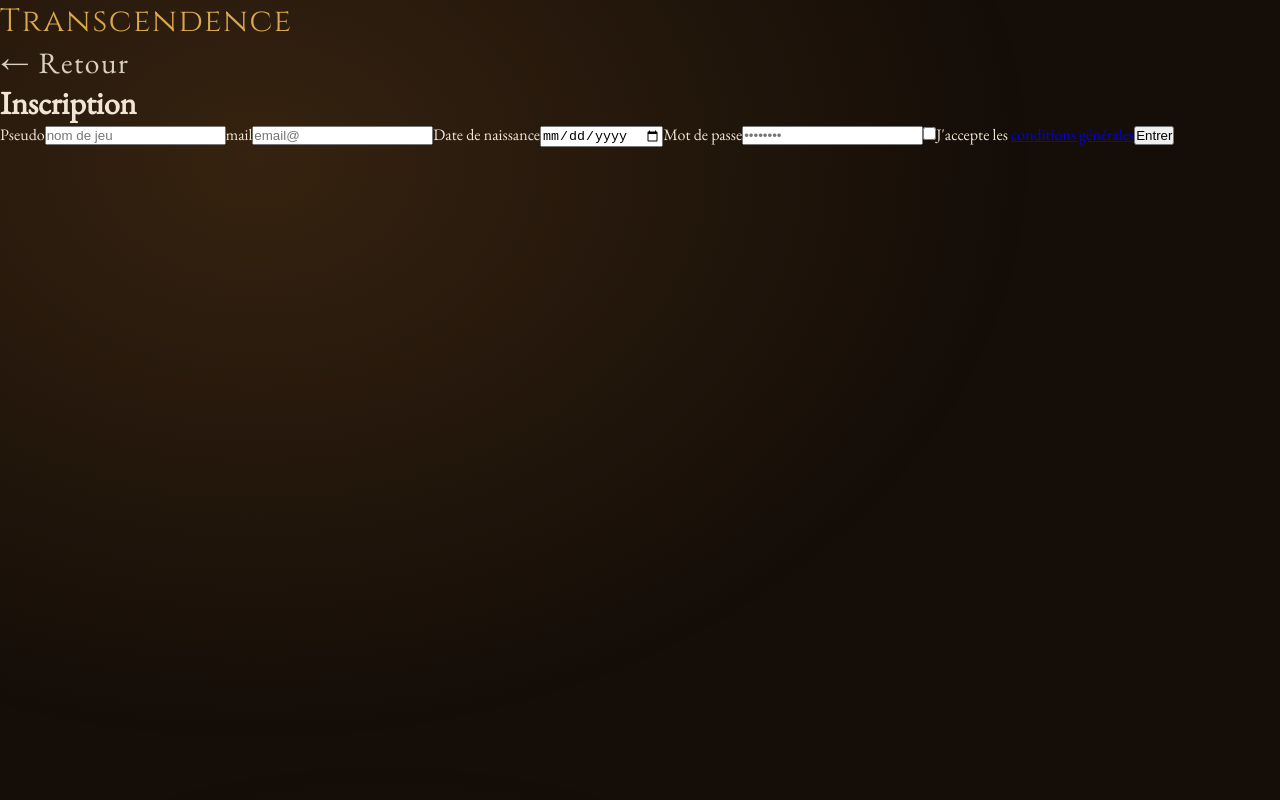
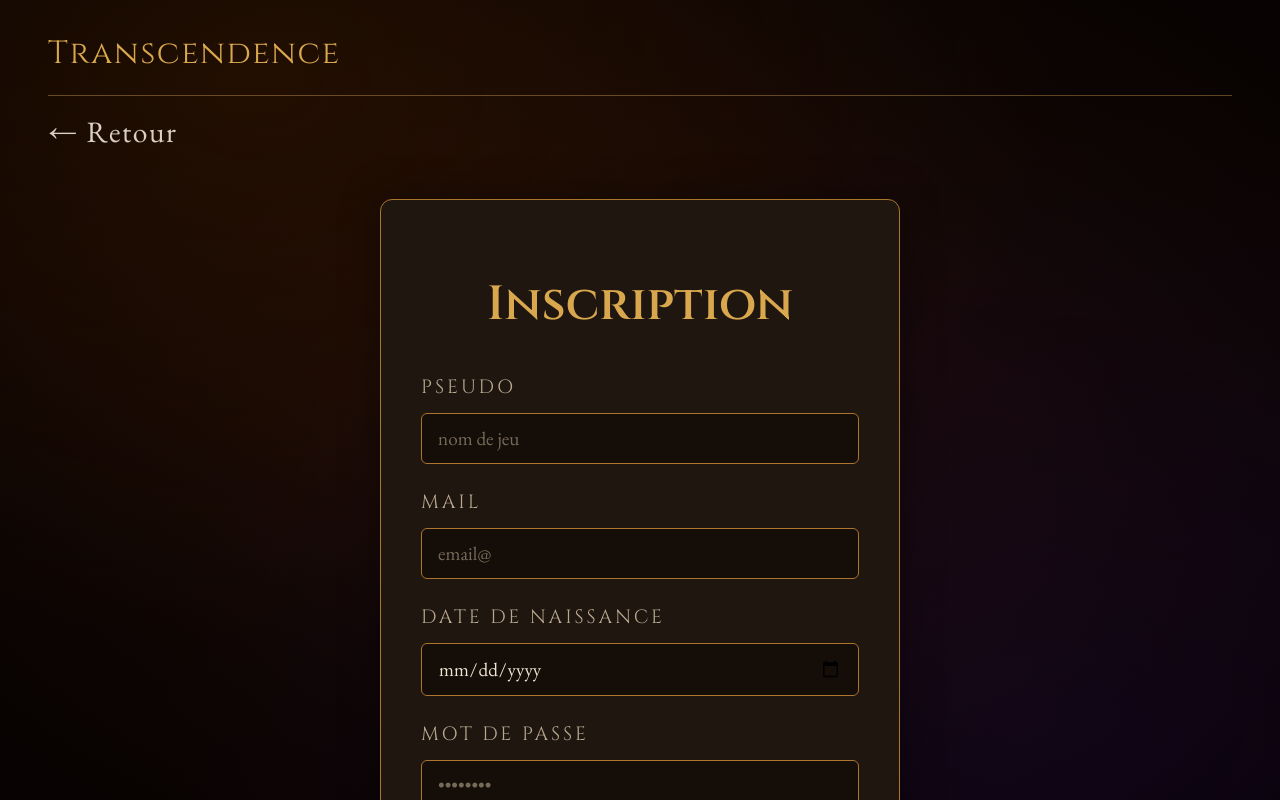
Before and after one commit to nawtam/ft_transcendence, a React (Vite) app in the folder frontend/: page /Registration in a window 1280 px wide. Shown: the top 800 px of the page. Built offline with nearby package versions, Linux system fonts and the light colour scheme.

Commit message:
finish registration page + modif bodypage

```diff
--- a/frontend/package.json
+++ b/frontend/package.json
@@ -6,6 +6,7 @@
     "build": "vite build"
   },
   "dependencies": {
+    "lucide-react": "^1.28.0",
     "react": "^19.2.8",
     "react-dom": "^19.2.8",
     "react-router-dom": "^7.18.2"
--- a/frontend/src/composants/DestinyCard.tsx
+++ b/frontend/src/composants/DestinyCard.tsx
@@ -2,21 +2,22 @@ interface DestinyCardProps {
   title: string
   description: string
   image: string
+  category: string
+  href: string
 }
 
-function DestinyCard({ title, description, image }: DestinyCardProps) {
+function DestinyCard({ title, description, image, category, icon, href }: DestinyCardProps) {
   return (
-    <article className="card">
-      <div
-        className="card-image"
-        style={{ backgroundImage: `url(${image})` }}
-      />
+    <a href={href} className="card">
+      <div className="card-image" style={{ backgroundImage: `url(${image})` }} />
       <div className="card-overlay">
+        <span className="card-category">{category}</span>
         <h2 className="card-title">{title}</h2>
         <p className="card-description">{description}</p>
-        <a href="#" className="card-link">Entrer →</a>
+        <span className="card-link">Entrer →</span>
       </div>
-    </article>
+    </a>
   )
 }
+
 export default DestinyCard
--- a/frontend/src/css/Home.css
+++ b/frontend/src/css/Home.css
@@ -7,6 +7,9 @@
   display: flex;
   justify-content: space-between;
   align-items: center;
+  padding-bottom: 1.25rem;
+  border-bottom: 1px solid rgba(217, 168, 78, 0.4);
+  margin-bottom: 1rem;
 }
 
 .Transcendence {
@@ -36,13 +39,13 @@
 
 .hero {
   text-align: center;
-  margin-top: 8rem;
+  margin-top: 5rem;
 }
 
 .eyebrow {
   color: var(--color-text-muted);
   letter-spacing: 0.3em;
-  font-size: 1.4rem;
+  font-size: 1.4;
   text-transform: uppercase;
 }
 
@@ -50,7 +53,7 @@
   font-family: var(--font-display);
   font-size: 4rem;
   color: var(--color-gold);
-  margin-top: 1rem;
+  margin-top: 0.5rem;
 }
 
 .cards {
@@ -67,12 +70,14 @@
   border: 1px solid var(--color-gold-dark);
   border-radius: 8px;
   overflow: hidden;
+  display: block;
+  text-decoration: none;
   transition: border-color 0.3s ease, box-shadow 0.3s ease;
 }
 
 .card:hover {
   border-color: var(--color-gold);
-  box-shadow: 0 0 24px rgba(217, 168, 78, 0.35);
+  box-shadow: 0 0 30px 3px rgba(217, 168, 78, 0.5);
 }
 
 .card-image {
@@ -106,7 +111,7 @@
 
 .card-description {
   color: var(--color-text-muted);
-  font-size: 1.2rem;
+  font-size: 1.5rem;
   line-height: 1.5;
   margin-bottom: 1.5rem;
 }
@@ -116,12 +121,13 @@
   color: var(--color-gold);
   text-decoration: none;
   font-family: var(--font-display);
-  font-size: 1.2rem;
+  font-size: 1.3rem;
   letter-spacing: 0.05em;
-  transition: transform 0.25s ease, text-shadow 0.25s ease;
+  transition: transform 0.25s ease, text-shadow 0.25s ease, color 0.25s ease;
 }
 
-.card-link:hover {
+.card:hover .card-link {
   transform: scale(1.1);
   text-shadow: 0 0 10px rgba(217, 168, 78, 0.9);
+  color: rgba(226, 205, 166, 0.9);
 }
--- a/frontend/src/css/Registration.css
+++ b/frontend/src/css/Registration.css
@@ -0,0 +1,132 @@
+.reg-page {
+  min-height: 100vh;
+  padding: 2rem 3rem;
+}
+
+.Transcendence {
+  font-family: var(--font-display);
+  color: var(--color-gold);
+  letter-spacing: 0.05em;
+  text-decoration: none;
+}
+
+.reg-back {
+  display: block;
+  width: 100%;
+  max-width: 420px;
+  margin: 0;
+  text-align: left;
+  color: #d9d0c3;
+  text-decoration: none;
+  font-size: 1.85rem;
+  letter-spacing: 0.05em;
+  transition: color 0.25s ease;
+}
+
+.reg-back:hover {
+  color: #ffffff;
+}
+
+.reg-title {
+  font-family: var(--font-display);
+  color: var(--color-gold);
+  font-size: 3rem;
+  text-align: center;
+  margin: 2rem 0 1.5rem;
+}
+
+.reg-form {
+  max-width: 520px;
+  margin: 0 auto 4rem;
+  background-color: var(--color-bg-elevated);
+  border: 1px solid var(--color-gold-dark);
+  border-radius: 12px;
+  padding: 2.5rem;
+  box-shadow: 0 0 40px rgba(0, 0, 0, 0.4);
+  display: flex;
+  margin-top: 3rem;
+  flex-direction: column;
+  gap: 0.81rem;
+}
+
+.reg-pseudo,
+.reg-mail,
+.reg-dob,
+.reg-mdp {
+  display: block;
+  font-family: var(--font-display);
+  font-size: 1.2rem;
+  letter-spacing: 0.15em;
+  text-transform: uppercase;
+  color: var(--color-text-muted);
+  margin-top: 0.75rem;
+}
+
+.reg-pseudo {
+  margin-top: 0;
+}
+
+.reg-form input[type="text"],
+.reg-form input[type="date"],
+.reg-form input[type="password"] {
+  width: 100%;
+  background-color: var(--color-bg);
+  border: 1px solid var(--color-gold-dark);
+  border-radius: 6px;
+  padding: 0.75rem 1rem;
+  color: var(--color-text);
+  font-family: var(--font-body);
+  font-size: 1.2rem;
+  transition: border-color 0.25s ease, box-shadow 0.25s ease;
+}
+
+.reg-form input:focus {
+  outline: none;
+  border-color: var(--color-gold);
+  box-shadow: 0 0 12px rgba(217, 168, 78, 0.25);
+}
+
+.reg-form input::placeholder {
+  color: var(--color-text-muted);
+  opacity: 0.6;
+}
+
+.reg-cgu {
+  display: flex;
+  align-items: center;
+  gap: 0.5rem;
+  font-size: 1.3rem;
+  color: var(--color-text-muted);
+  margin-top: 1rem;
+  cursor: pointer;
+}
+
+.reg-cgu input {
+  accent-color: var(--color-gold);
+  cursor: pointer;
+}
+
+.reg-cgu a {
+  color: var(--color-gold);
+  text-decoration: underline;
+}
+
+.btn-reg-entrer {
+  width: 100%;
+  margin-top: 0.75rem;
+  font-family: var(--font-display);
+  background: linear-gradient(180deg, #e8963a, #c9691f);
+  color: #1a1006;
+  border: none;
+  padding: 0.75rem 1rem;
+  border-radius: 6px;
+  font-size: 1.5rem;
+  letter-spacing: 0.05em;
+  cursor: pointer;
+  transition: color 0.25s ease, transform 0.2s ease;
+}
+
+.btn-reg-entrer:hover {
+  color: #ffffff;
+  transform: scale(1.02);
+}
--- a/frontend/src/css/index.css
+++ b/frontend/src/css/index.css
@@ -20,20 +20,9 @@ body {
   color: var(--color-text);
   font-family: var(--font-body);
   overflow-x: hidden;
+  background-image:
+    radial-gradient(ellipse at 20% 10%, oklch(0.3 0.08 60 / 0.35), transparent 55%),
+    radial-gradient(ellipse at 80% 90%, oklch(0.25 0.12 290 / 0.25), transparent 60%),
+    radial-gradient(ellipse at 50% 50%, oklch(0.18 0.03 40), oklch(0.1 0.015 40));
+  background-attachment: fixed;
 }
-
-body::before {
-  content: '';
-  position: fixed;
-  inset: 0;
-  z-index: -1;
-  background:
-    radial-gradient(ellipse 1200px 900px at 10% 10%, rgba(232, 150, 58, 0.16), transparent 65%),
-    radial-gradient(ellipse 1100px 900px at 90% 15%, rgba(169, 118, 44, 0.14), transparent 65%),
-    radial-gradient(ellipse 1300px 1000px at 50% 95%, rgba(217, 168, 78, 0.13), transparent 65%),
-    radial-gradient(ellipse 1000px 800px at 15% 80%, rgba(201, 105, 31, 0.15), transparent 65%),
-    radial-gradient(ellipse 1000px 800px at 85% 75%, rgba(169, 118, 44, 0.12), transparent 65%);
-  background-size: 200% 200%;
-  animation: driftGlow 25s ease-in-out infinite alternate;
-  pointer-events: none;
-}
--- a/frontend/src/pages/Home.tsx
+++ b/frontend/src/pages/Home.tsx
@@ -20,11 +20,13 @@ function Home() {
             title="Aventure Solo"
             description="Plonge dans une saga narrative dont tu es le héro."
             image={soloImage}
+            href="#"
           />
           <DestinyCard
             title="Multijoueur"
             description="Rejoins un univers avec des compagnons"
             image={multiImage}
+            href="#"
           />
         </div>
       </main>
--- a/frontend/src/pages/Registration.tsx
+++ b/frontend/src/pages/Registration.tsx
@@ -3,12 +3,14 @@ import '../css/Registration.css'
 
 function Registration() {
   return (
-    <div>
-    <span className="Transcendence">Transcendence</span>
-    <Link to="/Connexion" className="btn-retour">← Retour</Link>
+    <div className="reg-page">
+     <header className="header">
+        <span className="Transcendence">Transcendence</span>
+      </header>
+    <Link to="/Connexion" className="reg-back">← Retour</Link>
 
-    <h1>Inscription</h1>
     <form className="reg-form">
+      <h1 className="reg-title">Inscription</h1>
         <span className="reg-pseudo">Pseudo</span>
         <input type="text" placeholder="nom de jeu" />
 
```
Also changed, not shown: 1 other file (tests, documents, lock files or other folders).
